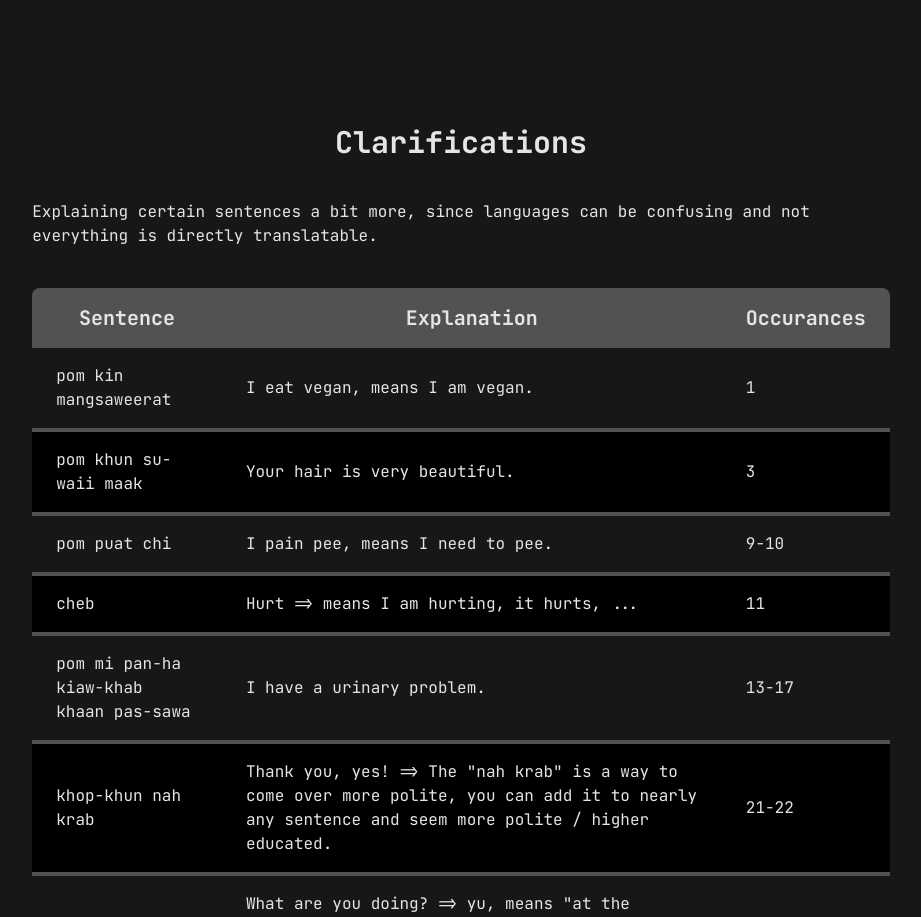
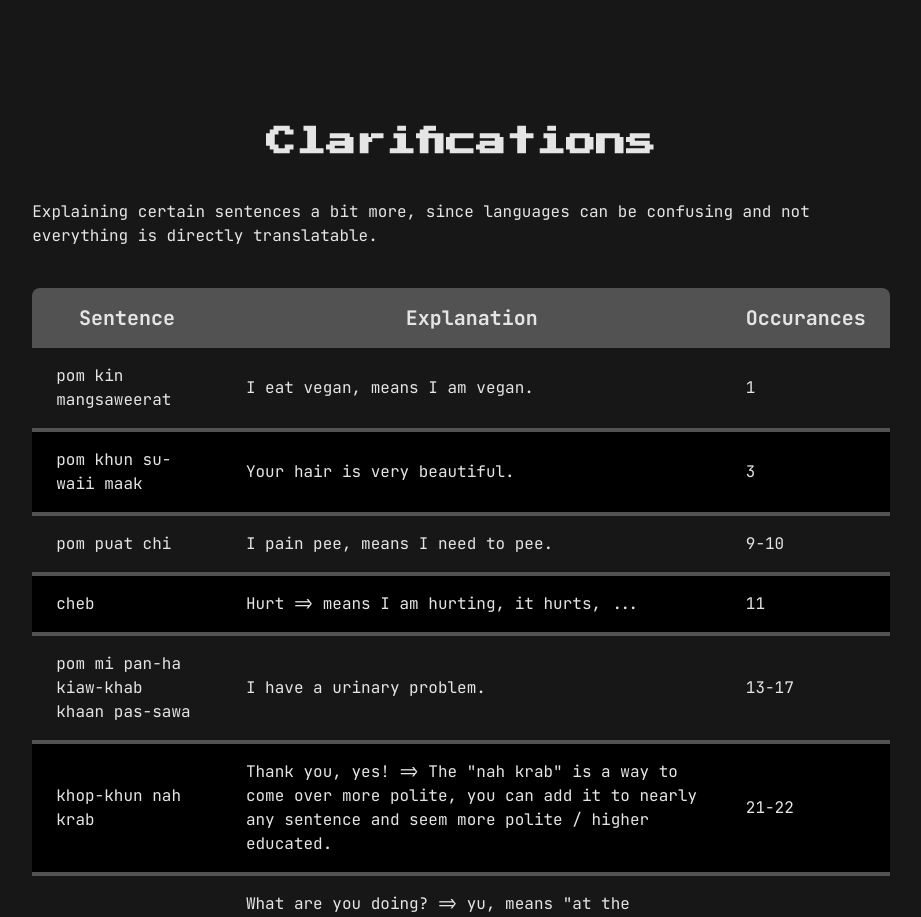
Before and after one commit to reeveng/Learning-Thai, a SvelteKit app: page / in a window 1280 px wide. Shown: the part 5700-6617 px from the top of the page, without its empty margins (179-1100 px from the left). Built offline with nearby package versions, Linux system fonts and the light colour scheme.

Commit message:
add font to h2

```diff
--- a/src/routes/+layout.svelte
+++ b/src/routes/+layout.svelte
@@ -40,6 +40,9 @@
 
 	:global(h2) {
 		@apply font-bold text-lg md:text-3xl mt-20;
+		font-family: 'Press Start 2P', 'JetBrains Mono', monospace, system-ui, -apple-system,
+			BlinkMacSystemFont, 'Segoe UI', Roboto, Oxygen, Ubuntu, Cantarell, 'Open Sans',
+			'Helvetica Neue', sans-serif;
 	}
 	/* ----------------------------------
 		Headings end
```
